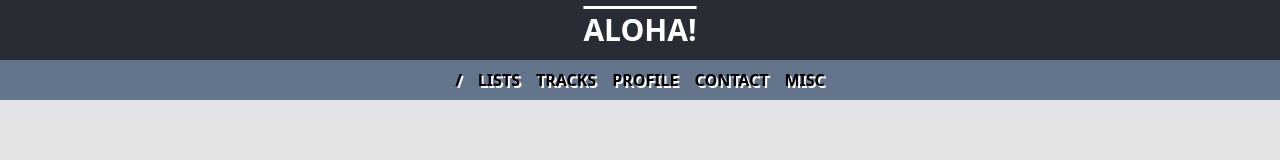
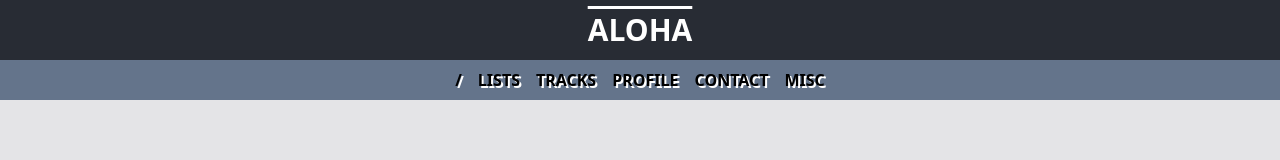
Before and after one commit to ckdev88/react-miniblog, a React (Create React App) app: page /profile in a window 1280 px wide. Shown: the top 160 px of the page. Built offline with nearby package versions, Linux system fonts and the light colour scheme; no server answers.

Commit message:
formatting

```diff
--- a/public/index.html
+++ b/public/index.html
@@ -1,4 +1,4 @@
-<!DOCTYPE html>
+<!doctype html>
 <html lang="en">
 	<head>
 		<meta charset="utf-8" />
@@ -26,11 +26,14 @@
 	-->
 		<title>React App</title>
 	</head>
+
 	<body>
 		<noscript>You need to enable JavaScript to run this app.</noscript>
 		<div id="root"></div>
+		<div class="bg-sky-700"></div>
+
 		<!--
-	  This HTML file is a template.
+			  This HTML file is a template.
 	  If you open it directly in the browser, you will see an empty page.
 
 	  You can add webfonts, meta tags, or analytics to this file.
--- a/src/App.tsx
+++ b/src/App.tsx
@@ -18,12 +18,10 @@ function App() {
 				<div className="App bg-zinc-200 h-100">
 					<header className="App-header py-3 mb-0 my-auto">
 						<strong className="text-3xl overline uppercase font-extrabold block">
-							Aloha!
-						</strong>
+							Aloha</strong>
 					</header>
 					<Pages />
-				</div>
-			</AppContext.Provider>
+				</div></AppContext.Provider>
 		</QueryClientProvider>
 	);
 }
--- a/src/components/PersonList.tsx
+++ b/src/components/PersonList.tsx
@@ -1,4 +1,6 @@
 import Person from "./Person";
+// import useEffect from "React"
+
 import { people } from "../data/people";
 
 const List = () => {
--- a/src/pages/Profile.tsx
+++ b/src/pages/Profile.tsx
@@ -1,5 +1,5 @@
 import Profile from "../components/Profile";
-import Agefetch from "../components/Agefetch";
+	import Agefetch from "../components/Agefetch";
 
 const ProfilePage = () => {
 	return (
```
Also changed, not shown: 2 other files (tests, documents, lock files or other folders).
